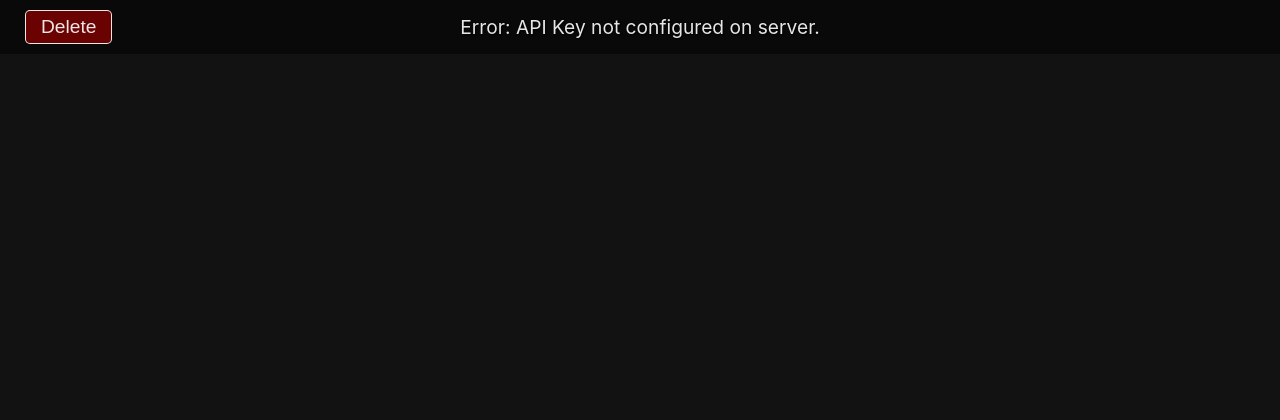
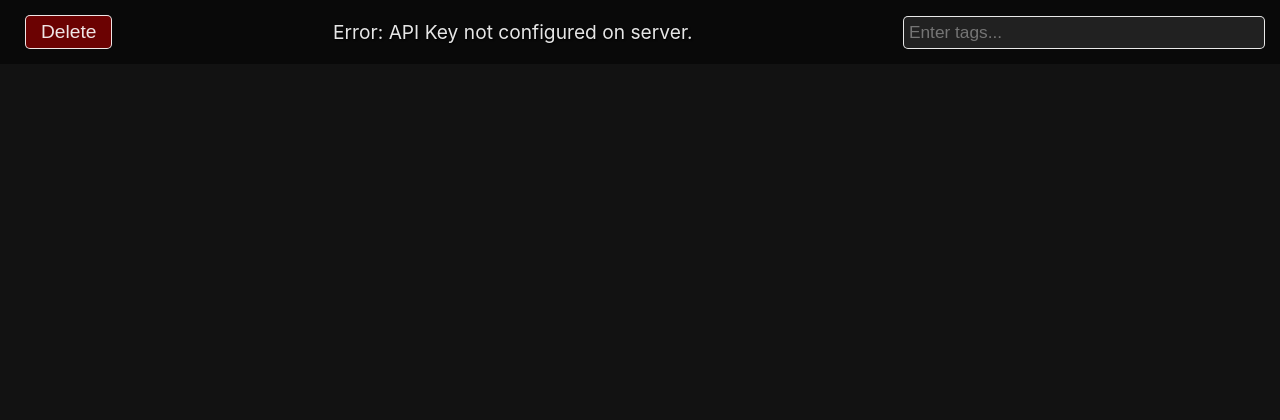
Before and after one commit to rseward/photoshare, a FastAPI app: page / in a window 1280 px wide. Shown: the top 420 px of the page. Run offline with FastAPI, Linux system fonts and the light colour scheme.

Commit message:
feat: Add photo tagging from slideshow UI
 This commit introduces the ability for users to tag photos directly
  from the slideshow interface.

Key changes:

 - Adds a 'tags' text field to the database schema to store tag information.
 - Implements a new API endpoint (`/photo/tag/{photo_id}`) to handle
   saving tags to the database.
 - The slideshow UI now includes a tag input box in the top overlay,
   to the right of the filename.
 - Pressing Enter in the tag input box saves the content to the
   currently displayed photo.

```diff
--- a/app/database.py
+++ b/app/database.py
@@ -23,7 +23,8 @@ def init_db():
                 id INTEGER PRIMARY KEY AUTOINCREMENT,
                 path TEXT NOT NULL UNIQUE,
                 width INTEGER NOT NULL,
-                height INTEGER NOT NULL
+                height INTEGER NOT NULL,
+                tags TEXT
             );
         """)
         conn.commit()
--- a/app/main.py
+++ b/app/main.py
@@ -161,6 +161,35 @@ async def mark_photo_for_deletion(photo_id: int, authorization: Optional[str] =
 
     return {}
 
+@app.post("/photo/tag/{photo_id}", status_code=204)
+async def tag_photo(photo_id: int, request: Request, authorization: Optional[str] = Header(None)):
+    # Authentication
+    api_key_env = os.environ.get("PHOTOSHARE_API_KEY")
+    if not api_key_env or not authorization or authorization != f"Client-ID {api_key_env}":
+        raise HTTPException(status_code=401, detail="Invalid or missing API Key.")
+
+    try:
+        data = await request.json()
+        tags = data.get("tags")
+    except Exception:
+        raise HTTPException(status_code=400, detail="Invalid request body.")
+
+    if tags is None:
+        raise HTTPException(status_code=400, detail="Missing 'tags' in request body.")
+
+    conn = database.get_db_connection()
+    try:
+        conn.execute("UPDATE photos SET tags = ? WHERE id = ?", (tags, photo_id))
+        conn.commit()
+        log.info(f"Tagged photo {photo_id} with: '{tags}'")
+    except sqlite3.Error as e:
+        log.error(f"Database error during photo tagging: {e}")
+        raise HTTPException(status_code=500, detail="Database error.")
+    finally:
+        conn.close()
+
+    return {}
+
 @app.get("/", response_class=HTMLResponse)
 async def read_root(request: Request):
     """Serves the main HTML page."""
--- a/app/templates/index.html
+++ b/app/templates/index.html
@@ -32,7 +32,10 @@
             text-shadow: 1px 1px 2px black; font-size: 1.2em;
             display: flex; justify-content: center; align-items: center;
         }
-        #top-overlay { top: 0; }
+        #top-overlay {
+            top: 0;
+            justify-content: space-between; /* Key change for layout */
+        }
         #bottom-overlay { bottom: 0; }
         .control-button {
             background-color: var(--button-bg-color);
@@ -45,10 +48,21 @@
         .control-button:hover { background-color: var(--button-hover-bg-color); }
         #delete-button {
             background-color: var(--delete-button-bg-color);
-            position: absolute; left: 15px;
         }
         #delete-button:hover { background-color: var(--delete-button-hover-bg-color); }
-        #filename-display { margin: 0 100px; /* Make space for delete button */ }
+        #filename-display {
+            flex-grow: 1; /* Allow filename to take up space */
+            text-align: center;
+            margin: 0 20px;
+        }
+        #tag-input {
+            background-color: var(--button-bg-color);
+            border: 1px solid var(--overlay-text-color);
+            color: var(--overlay-text-color);
+            padding: 5px; border-radius: 5px;
+            width: 350px; /* Accommodates > 30 chars */
+            font-size: 0.9em;
+        }
         #time-display { margin: 0 20px; }
         #prev-button { position: absolute; left: 15px; }
         #next-button { position: absolute; right: 15px; }
@@ -59,6 +73,7 @@
         <div id="top-overlay" class="overlay">
             <button id="delete-button" class="control-button">Delete</button>
             <span id="filename-display"></span>
+            <input type="text" id="tag-input" placeholder="Enter tags...">
         </div>
         <div id="bottom-overlay" class="overlay">
             <button id="prev-button" class="control-button">Previous</button>
@@ -77,6 +92,7 @@
         const nextButton = document.getElementById('next-button');
         const prevButton = document.getElementById('prev-button');
         const deleteButton = document.getElementById('delete-button');
+        const tagInput = document.getElementById('tag-input');
 
         let currentPhoto = null;
         let photoHistory = [];
@@ -117,26 +133,45 @@
                 slideshowContainer.insertBefore(img, filenameDisplay.parentElement);
                 currentPhoto = { id: photoData.id, imageElement: img };
                 filenameDisplay.textContent = photoData.filename;
+                tagInput.value = photoData.tags || '';
                 updateDateTime();
             };
         }
 
         async function deleteCurrentImage() {
             if (!currentPhoto || !confirm("Are you sure you want to mark this photo for deletion?")) return;
-
             try {
                 const response = await fetch(`/photo/delete/${currentPhoto.id}`, {
                     method: 'POST', mode: 'cors',
                     headers: { 'Authorization': `Client-ID ${apiKey}` }
                 });
                 if (!response.ok) throw new Error((await response.json()).detail || "Failed to delete photo");
-
-                // Photo marked for deletion, now show the next one
                 fetchAndDisplayPhoto('next');
-
             } catch (error) {
                 console.error('Delete error:', error);
                 filenameDisplay.textContent = `Error: ${error.message}`;
+            }
+        }
+
+        async function handleTagSubmit(event) {
+            if (event.key === 'Enter' && currentPhoto) {
+                const tags = tagInput.value;
+                try {
+                    const response = await fetch(`/photo/tag/${currentPhoto.id}`, {
+                        method: 'POST', mode: 'cors',
+                        headers: {
+                            'Authorization': `Client-ID ${apiKey}`,
+                            'Content-Type': 'application/json'
+                        },
+                        body: JSON.stringify({ tags: tags })
+                    });
+                    if (!response.ok) throw new Error((await response.json()).detail || "Failed to save tags");
+                    tagInput.style.backgroundColor = '#005000';
+                    setTimeout(() => { tagInput.style.backgroundColor = ''; }, 1000);
+                } catch (error) {
+                    console.error('Tagging error:', error);
+                    alert(`Error saving tags: ${error.message}`);
+                }
             }
         }
 
@@ -171,6 +206,7 @@
         nextButton.addEventListener('click', showNext);
         prevButton.addEventListener('click', showPrevious);
         deleteButton.addEventListener('click', deleteCurrentImage);
+        tagInput.addEventListener('keydown', handleTagSubmit);
 
         // Initial Load
         fetchAndDisplayPhoto();
```
Also changed, not shown: PLAN.md (+1 -1 lines).
